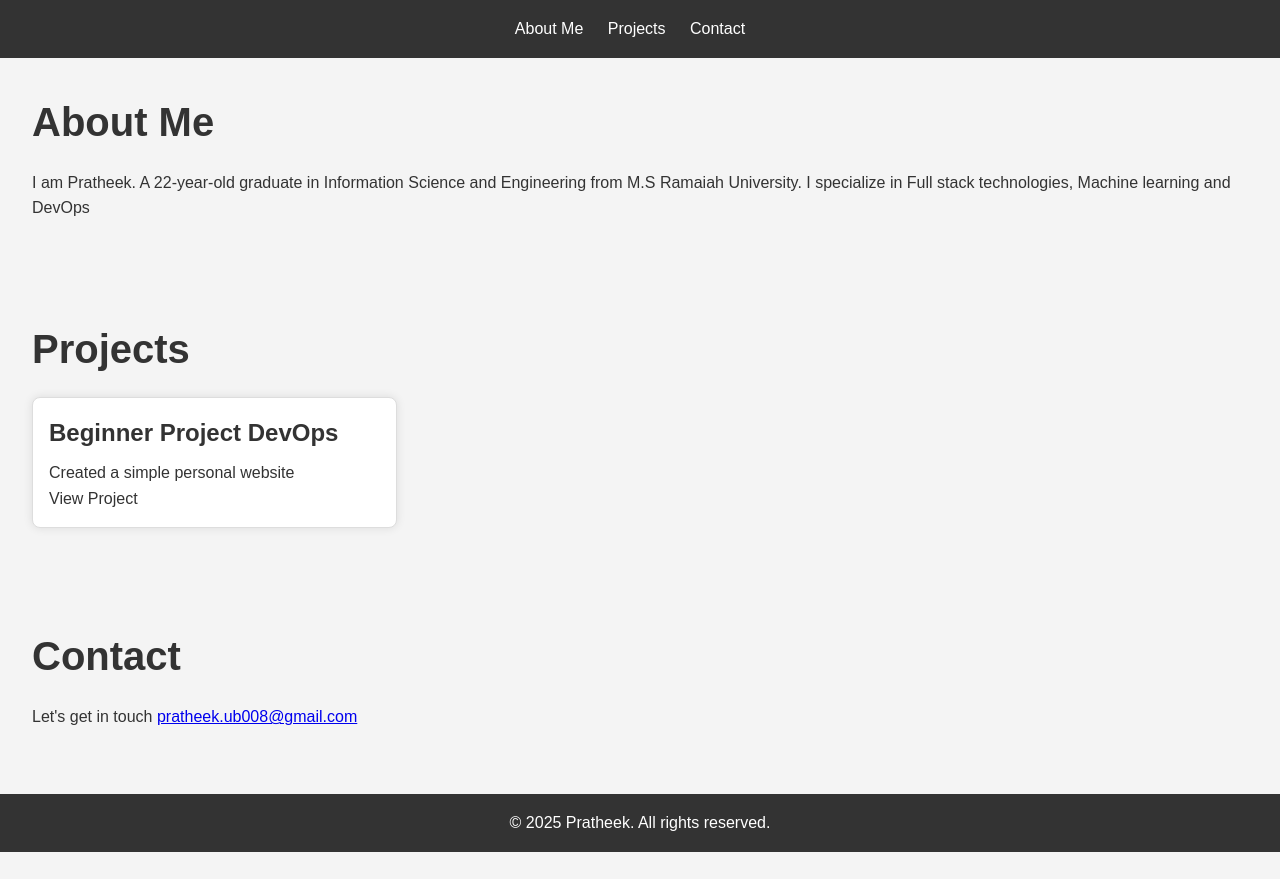
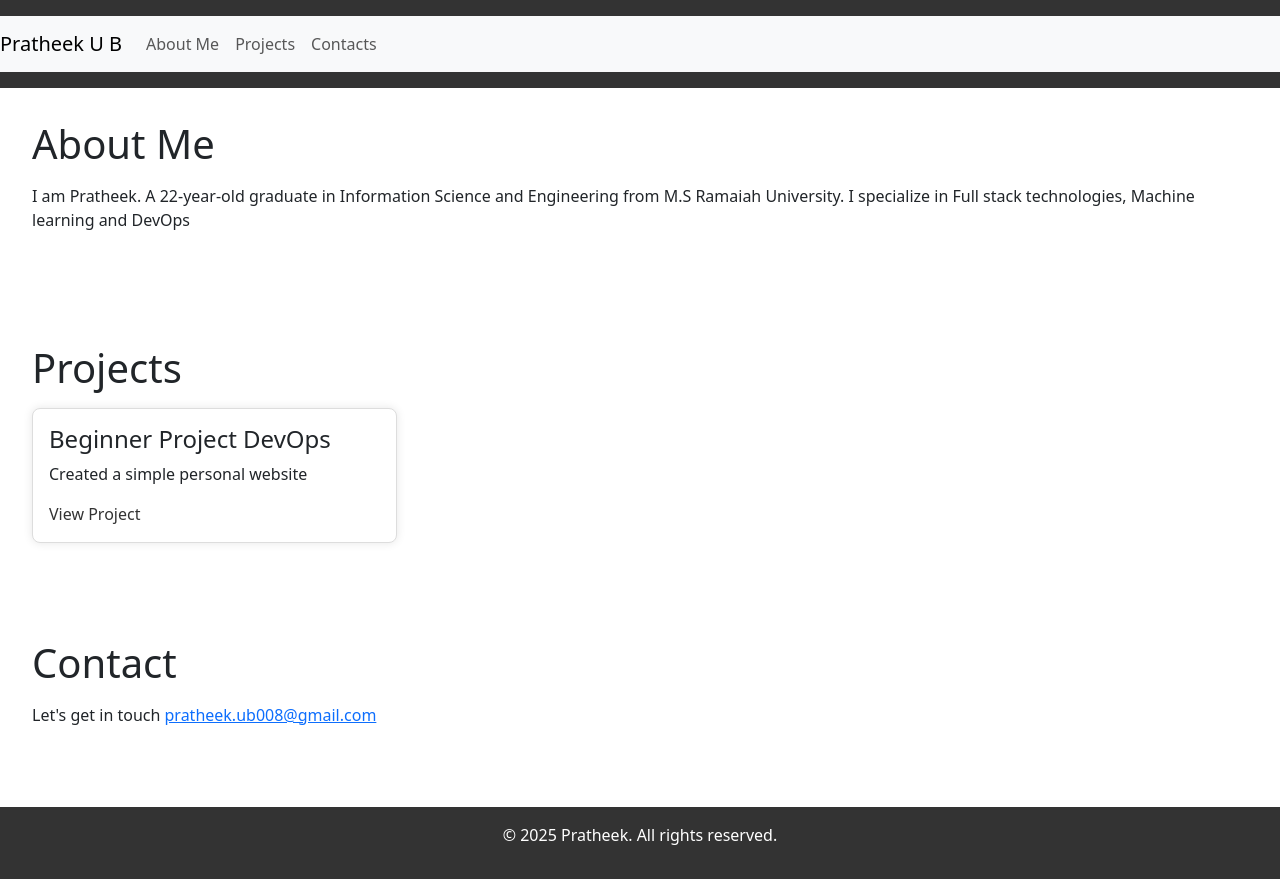
Before and after one commit to pratheek08/DevOps-Beginner-Project-1, a plain HTML site: page index.html in a window 1280 px wide. Before the commit the page ends 852 px from the top, so only its background shows below. Drawn offline with nearby package versions, Linux system fonts and the light colour scheme.

Commit message:
Navbar modified

```diff
--- a/index.html
+++ b/index.html
@@ -3,17 +3,31 @@
 <head>
     <meta charset="UTF-8">
     <meta name="viewport" content="width=device-width, initial-scale=1.0">
-    <title>Pratheek |</title>
+    <title>Pratheek | Portfolio</title>
     <link rel="stylesheet" href="styles.css">
+    <link href="https://cdn.jsdelivr.net/npm/bootstrap@5.3.3/dist/css/bootstrap.min.css" rel="stylesheet" integrity="sha384-QWTKZyjpPEjISv5WaRU9OFeRpok6YctnYmDr5pNlyT2bRjXh0JMhjY6hW+ALEwIH" crossorigin="anonymous">
 </head>
 <body>
     <header>
-        <nav>
-            <ul>
-                <li><a href="#about">About Me</a></li>
-                <li><a href="#projects">Projects</a></li>
-                <li><a href="#contact">Contact</a></li>
-            </ul>
+        <script src="https://cdn.jsdelivr.net/npm/bootstrap@5.3.3/dist/js/bootstrap.bundle.min.js" integrity="sha384-YvpcrYf0tY3lHB60NNkmXc5s9fDVZLESaAA55NDzOxhy9GkcIdslK1eN7N6jIeHz" crossorigin="anonymous"></script>
+        <nav class="navbar navbar-expand-lg navbar-light bg-light">
+            <a class="navbar-brand" href="#">Pratheek U B</a>
+            <button class="navbar-toggler" type="button" data-toggle="collapse" data-target="#navbarNav" aria-controls="navbarNav" aria-expanded="false" aria-label="Toggle navigation">
+              <span class="navbar-toggler-icon"></span>
+            </button>
+            <div class="collapse navbar-collapse" id="navbarNav">
+              <ul class="navbar-nav">
+                <li class="nav-item active">
+                  <a class="nav-link" href="#about">About Me <span class="sr-only"></span></a>
+                </li>
+                <li class="nav-item">
+                  <a class="nav-link" href="#projects">Projects</a>
+                </li>
+                <li class="nav-item">
+                  <a class="nav-link" href="#contact">Contacts</a>
+                </li>
+              </ul>
+            </div>
         </nav>
     </header>
 
@@ -29,7 +43,7 @@
             <div class="project">
                 <h2>Beginner Project DevOps</h2>
                 <p>Created a simple personal website</p>
-                <a href="https://github.com/yourusername/project-name" target="_blank">View Project</a>
+                <a href="https://github.com/pratheek08/DevOps-Beginner-Project-1" target="_blank">View Project</a>
             </div>
              <!-- Repeat the above block for other projects -->
         </div>
--- a/styles.css
+++ b/styles.css
@@ -9,18 +9,18 @@
 body {
     font-family: Arial, sans-serif;
     line-height: 1.6;
-    background-color: #f4f4f4;
+    background-color: #c8d834;
     color: #333;
 }
 
-header {
+ header {
     background-color: #333;
     color: white;
     padding: 1rem 0;
     text-align: center;
 }
 
-header nav ul {
+/* header nav ul {
     list-style: none;
 }
 
@@ -36,7 +36,7 @@ header nav ul li a {
 
 header nav ul li a:hover {
     text-decoration: underline;
-}
+}  */
 
 /* Sections */
 section {
@@ -56,7 +56,7 @@ section h1 {
 }
 
 .project {
-    background-color: white;
+    background-color: rgb(255, 255, 255);
     padding: 1rem;
     border: 1px solid #ddd;
     width: 30%;
```
